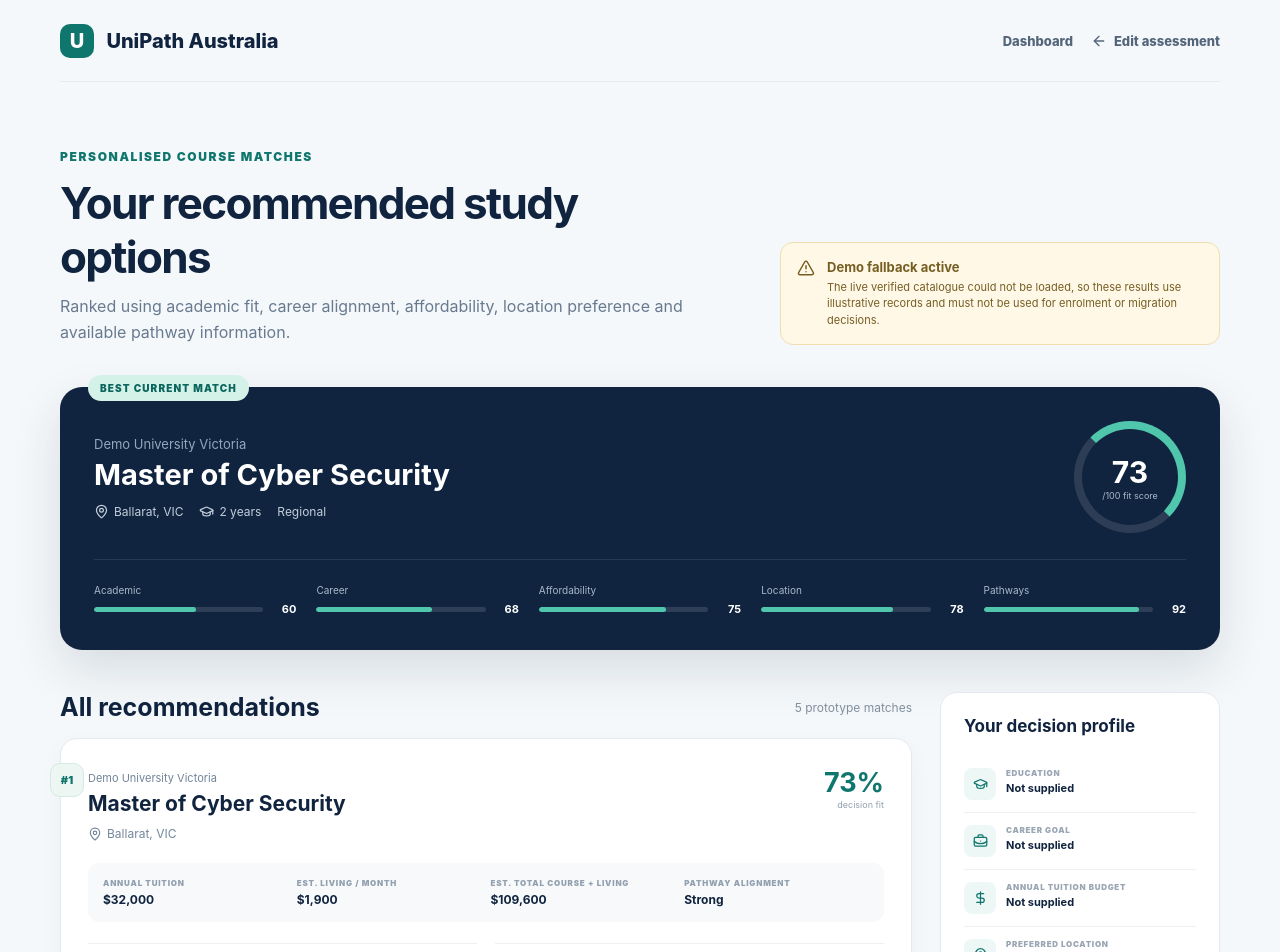
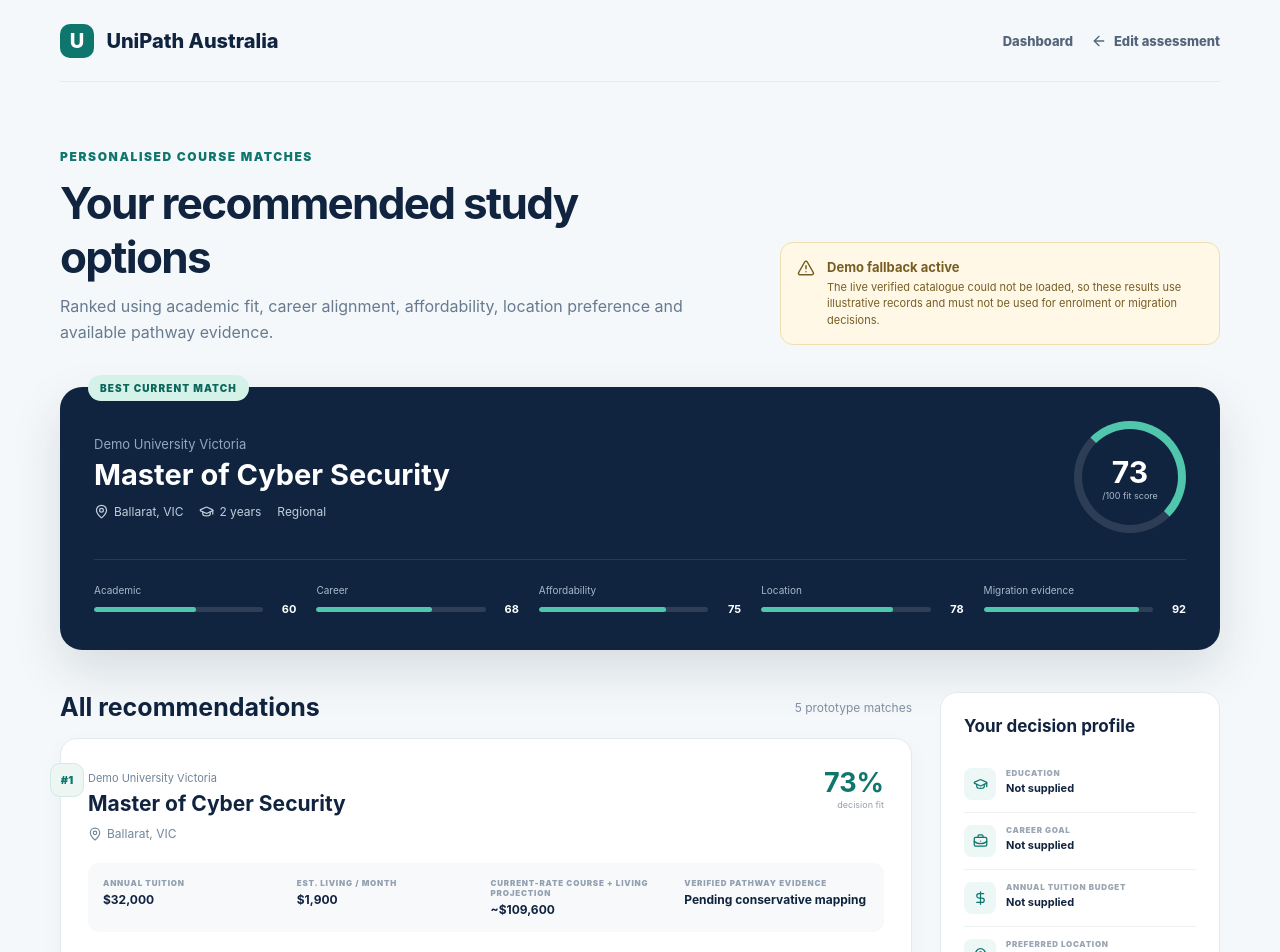
Before and after one commit to bkushen/unipath-australia, a Next.js app: page /results in a window 1280 px wide. Shown: the top 952 px of the page. Built offline with nearby package versions, Linux system fonts and the light colour scheme; no server answers; the database is empty.

Commit message:
feat: surface verified pathway evidence in recommendations

```diff
--- a/app/results/page.tsx
+++ b/app/results/page.tsx
@@ -69,7 +69,7 @@ export default function ResultsPage() {
         <div>
           <p className="sectionLabel">PERSONALISED COURSE MATCHES</p>
           <h1>Your recommended study options</h1>
-          <p>Ranked using academic fit, career alignment, affordability, location preference and available pathway information.</p>
+          <p>Ranked using academic fit, career alignment, affordability, location preference and available pathway evidence.</p>
         </div>
         {catalogMode === "verified" ? (
           <div className="verifiedBanner"><ShieldCheck size={18}/><div><b>Verified course catalogue</b><span>Core course details come from source-dated university records. Missing cost or pathway information is shown as pending rather than estimated without evidence.</span></div></div>
@@ -87,7 +87,7 @@ export default function ResultsPage() {
           <div className="scoreCircle"><strong>{top.totalScore}</strong><span>/100 fit score</span></div>
         </div>
         <div className="scoreBreakdown">
-          <Score label="Academic" value={top.scores.academic}/><Score label="Career" value={top.scores.career}/><Score label="Affordability" value={top.scores.affordability}/><Score label="Location" value={top.scores.location}/><Score label="Pathways" value={top.scores.migration}/>
+          <Score label="Academic" value={top.scores.academic}/><Score label="Career" value={top.scores.career}/><Score label="Affordability" value={top.scores.affordability}/><Score label="Location" value={top.scores.location}/><Score label="Migration evidence" value={top.scores.migration}/>
         </div>
       </section>}
 
@@ -105,8 +105,8 @@ export default function ResultsPage() {
               <div className="costRow">
                 <div><small>ANNUAL TUITION{result.feeYear ? ` (${result.feeYear})` : ""}</small><b>{money(result.annualFee)}</b></div>
                 <div><small>EST. LIVING / MONTH</small><b>{money(result.estimatedMonthlyLiving)}</b></div>
-                <div><small>EST. TOTAL COURSE + LIVING</small><b>{result.estimatedTotalCost === null ? "Pending living data" : money(result.estimatedTotalCost)}</b></div>
-                <div><small>PATHWAY ALIGNMENT</small><b>{result.migrationAlignment === "Unknown" ? "Pending verified mapping" : result.migrationAlignment}</b></div>
+                <div><small>CURRENT-RATE COURSE + LIVING PROJECTION</small><b>{result.estimatedTotalCost === null ? "Pending comparable data" : `~${money(result.estimatedTotalCost)}`}</b></div>
+                <div><small>VERIFIED PATHWAY EVIDENCE</small><b>{pathwayEvidence(result)}</b></div>
               </div>
 
               {(result.accreditation || result.sourceUrl || catalogMode === "verified") && <div className="evidenceRow">
@@ -134,7 +134,7 @@ export default function ResultsPage() {
           <Summary icon={<MapPin/>} label="Preferred location" value={profile.city || profile.state || "Australia-wide"}/>
           <Summary icon={<Route/>} label="Post-study goal" value={goalLabel(profile.migrationGoal)}/>
           <a className="secondary full" href="/assessment">Change preferences</a>
-          <div className="pathwayDisclaimer"><b>Important</b><p>A fit or pathway score is not a probability of receiving PR, a visa, admission or employment. Migration eligibility depends on current law and individual circumstances.</p></div>
+          <div className="pathwayDisclaimer"><b>Important</b><p>A fit or migration-evidence score is not a probability of receiving PR, a visa, admission or employment. Migration eligibility depends on current law, skills assessment, occupation tasks and individual circumstances.</p></div>
         </aside>
       </section>
     </main>
@@ -161,6 +161,13 @@ function durationLabel(months: number) {
   return `${Number.isInteger(years) ? years : years.toFixed(1)} years`;
 }
 
+function pathwayEvidence(course: CourseCandidate) {
+  if ((course.migrationEvidenceCount ?? 0) > 0) {
+    return course.migrationEvidenceLabels?.join("; ") ?? `${course.migrationEvidenceCount} verified link`;
+  }
+  return "Pending conservative mapping";
+}
+
 function goalLabel(value: string) {
   const labels: Record<string, string> = {
     return: "Return home",
```
